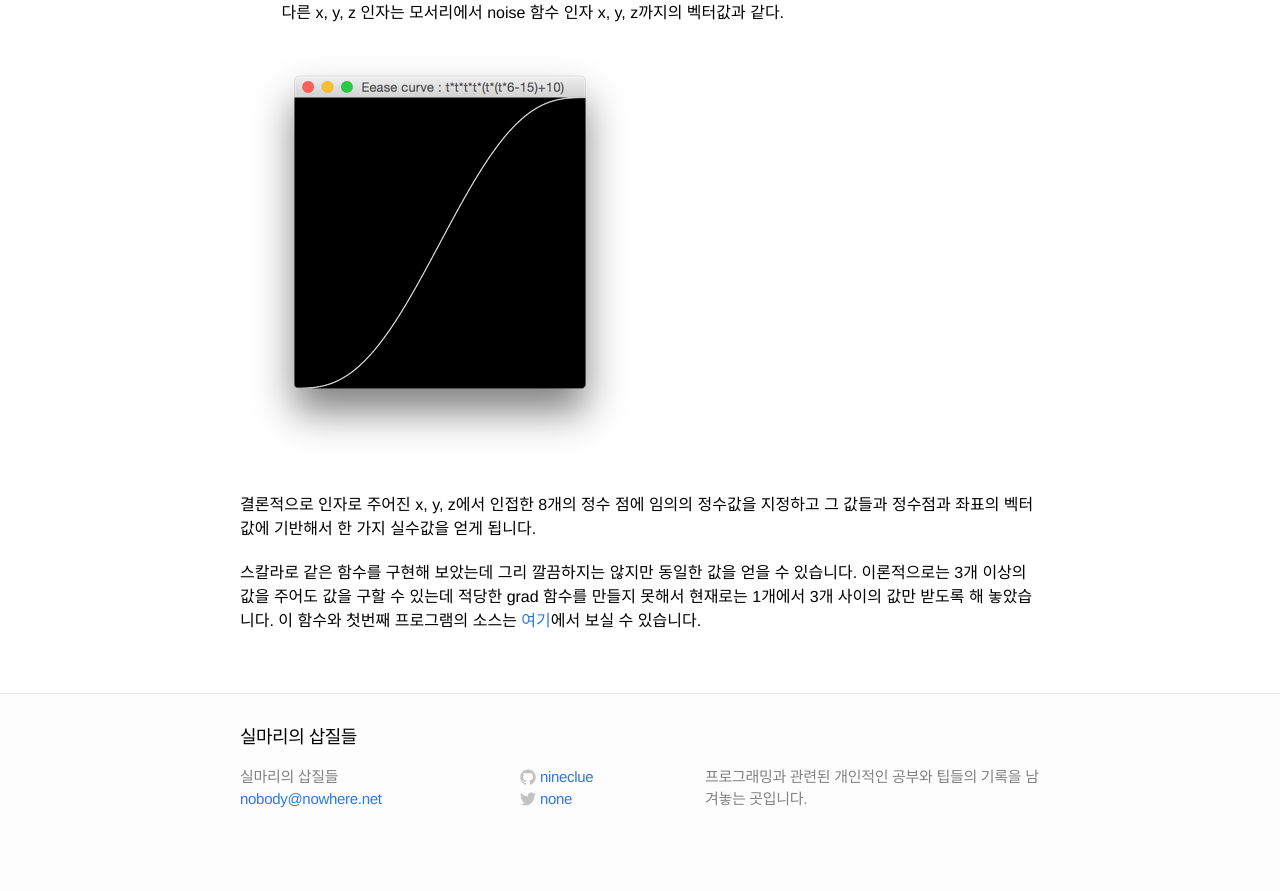
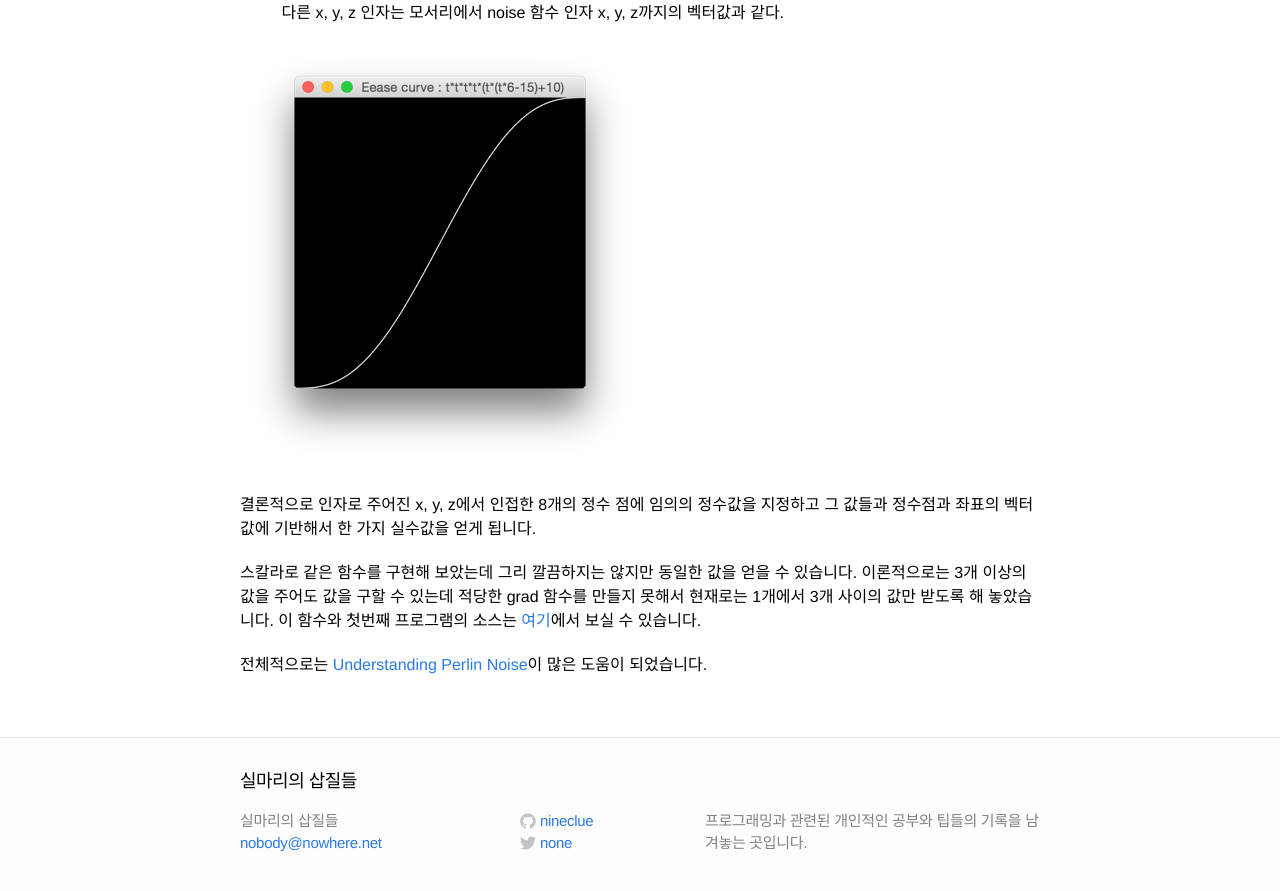
Before and after one commit to nineclue/nineclue.github.io, a Jekyll site: the page built from _posts/2015-05-27-perlin-noise.md, in a window 1280 px wide and 900 px high, scrolled down 2923 px. Shown: the top 891 px of the window. Built offline with Jekyll 4.4.1, drawn with Linux system fonts in a browser that asks for light colours; before the commit the page ends 3779 px from its top, so only the background shows below that.

Commit message:
Reference 추가

```diff
--- a/_posts/2015-05-27-perlin-noise.md
+++ b/_posts/2015-05-27-perlin-noise.md
@@ -89,3 +89,5 @@ public final class ImprovedNoise {
 결론적으로 인자로 주어진 x, y, z에서 인접한 8개의 정수 점에 임의의 정수값을 지정하고 그 값들과 정수점과 좌표의 벡터값에 기반해서 한 가지 실수값을 얻게 됩니다.
 
 스칼라로 같은 함수를 구현해 보았는데 그리 깔끔하지는 않지만 동일한 값을 얻을 수 있습니다. 이론적으로는 3개 이상의 값을 주어도 값을 구할 수 있는데 적당한 grad 함수를 만들지 못해서 현재로는 1개에서 3개 사이의 값만 받도록 해 놓았습니다. 이 함수와 첫번째 프로그램의 소스는 [여기](https://gist.github.com/nineclue/68356dff7fd6049b6647)에서 보실 수 있습니다.
+
+전체적으로는 [Understanding Perlin Noise](flafla2.github.io/2014/08/09/perlinnoise.html)이 많은 도움이 되었습니다.
```
